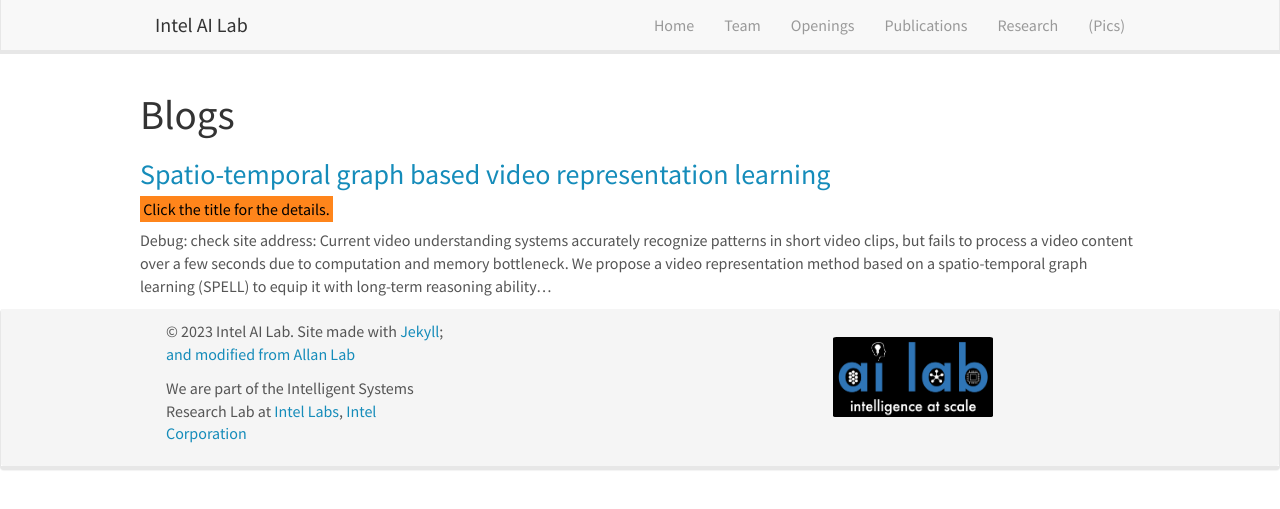
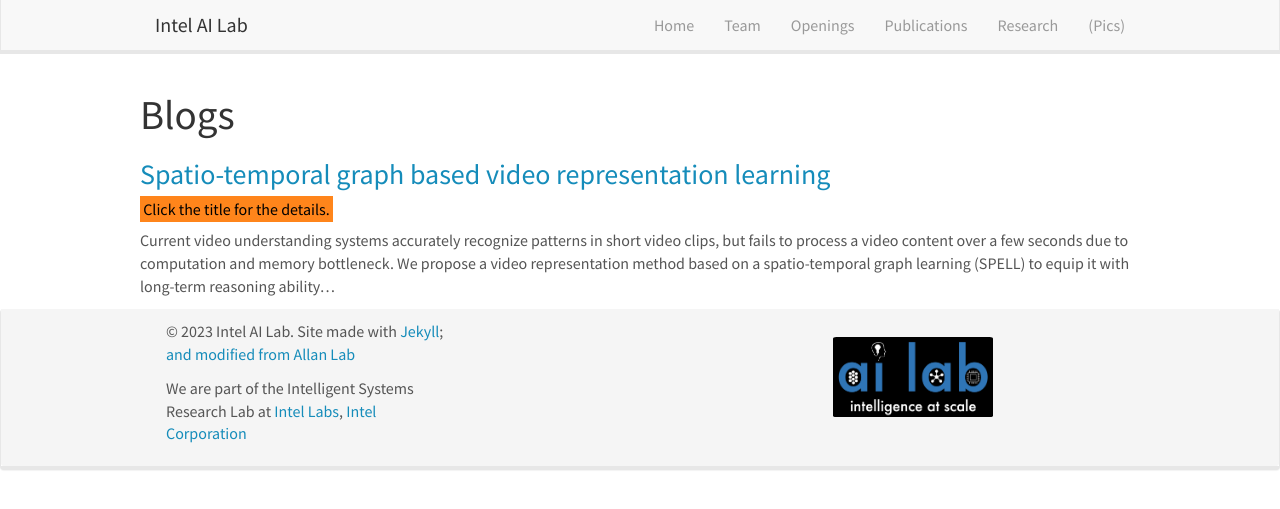
Before and after one commit to intelailabpage/intelailabpage.github.io, a Jekyll site: the page built from _pages/allblogs.md, in a window 1280 px wide. Shown: the top 509 px of the page. Built offline with Jekyll 4.4.1, drawn with Linux system fonts in a browser that asks for light colours; nearby versions of some CDN libraries.

Commit message:
Update allblogs.md

```diff
--- a/_pages/allblogs.md
+++ b/_pages/allblogs.md
@@ -11,8 +11,7 @@ permalink: /allblogs.html
 <div>
 
 <h3> <a href="{{site.url }}{{ site.baseurl }}{{blog.permalink}}"> {{blog.title}}  </a> </h3>
-<h5><mark>Click the title for the details.</mark></h5>
-Debug: check site address: {{ site.url }}{{ site.baseurl }}{{post.permalink}}
+<h5> <mark>Click the title for the details.</mark></h5>
 {{ blog.excerpt}}
 
 </div>
```
